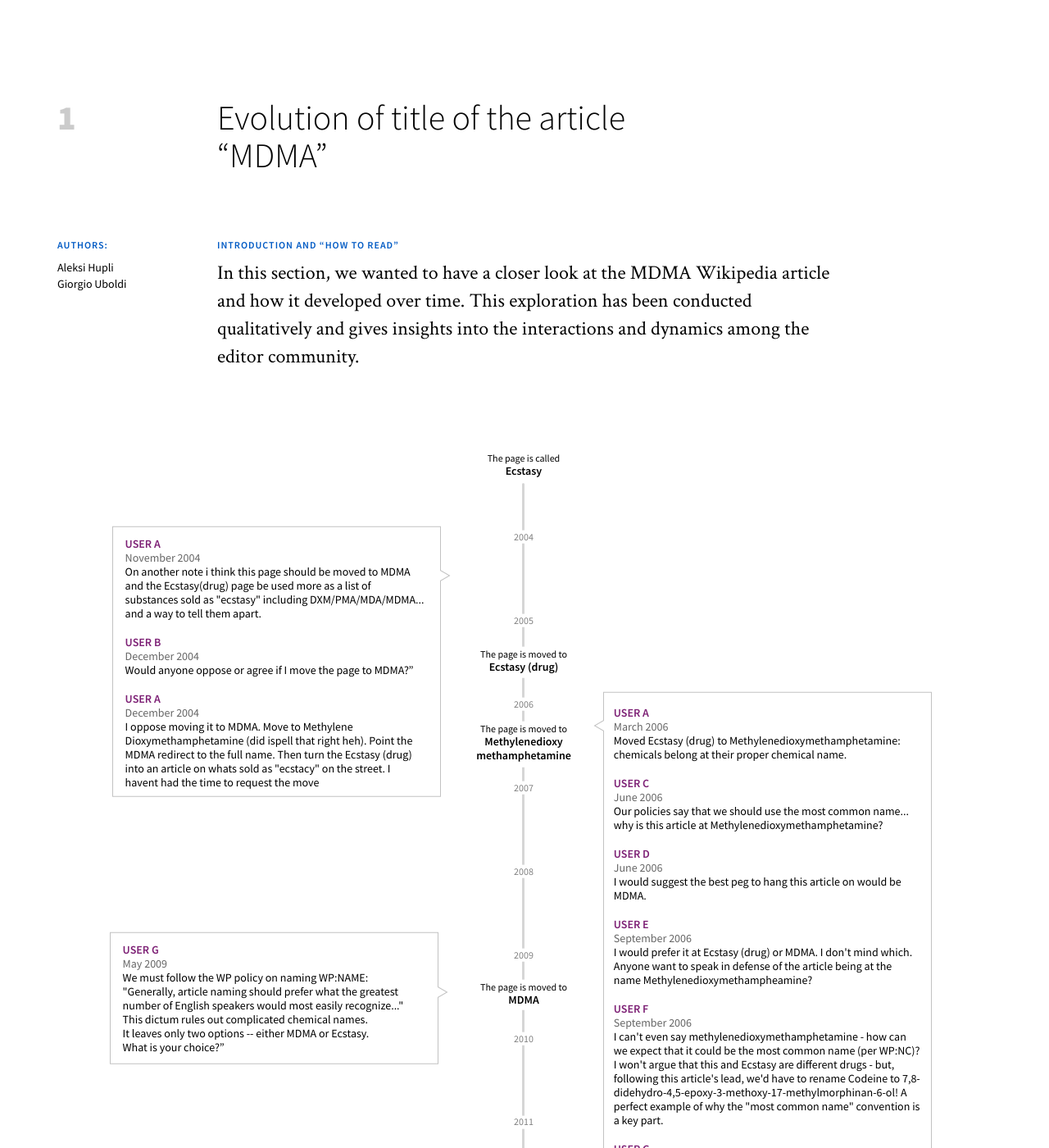
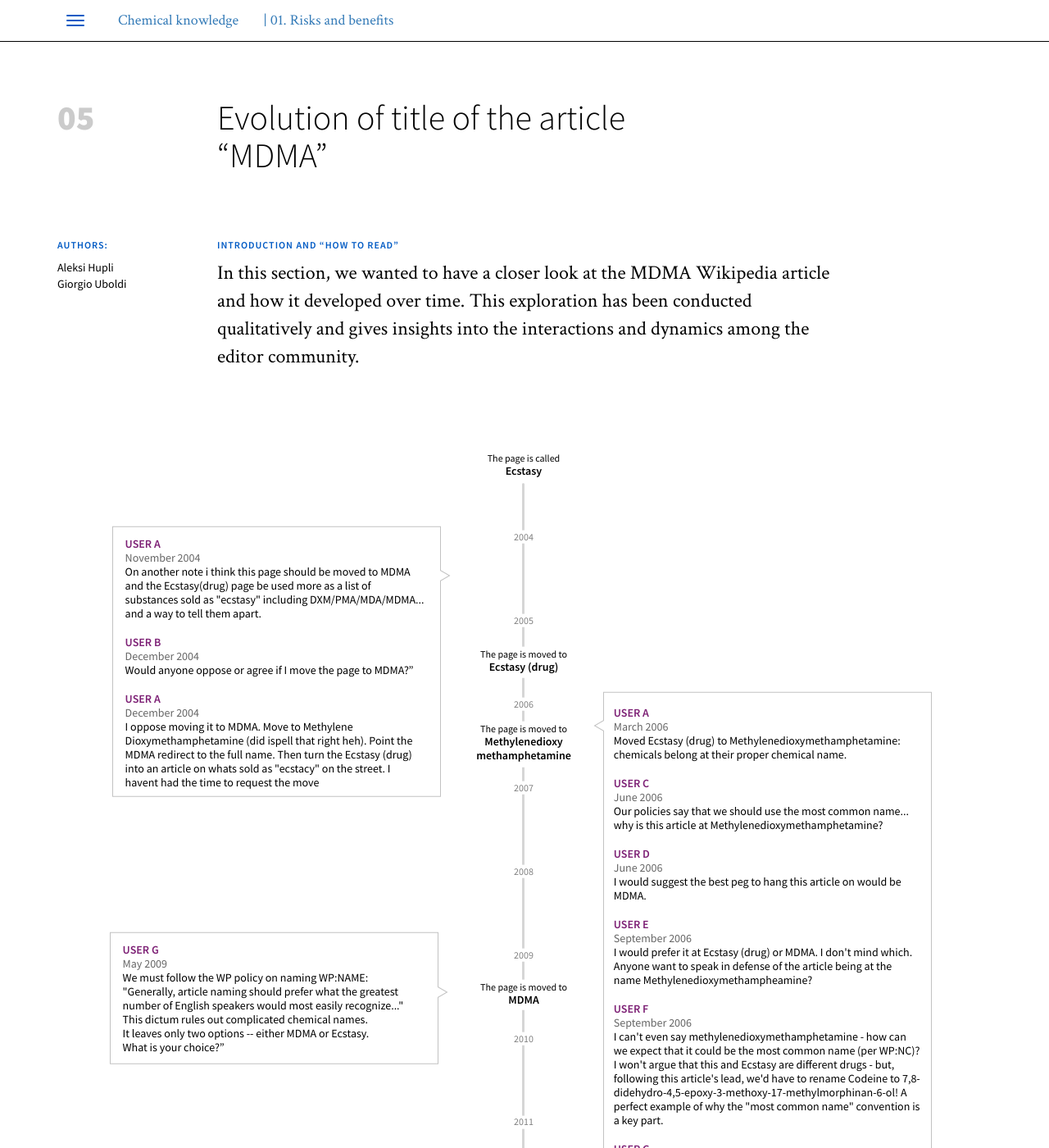
Before and after one commit to calibro/chemical-wiki, a Jekyll site: the page built from _explorations/2016-09-30-evolution-of-title-of-the-article-mdma.md, in a window 1280 px wide and 1400 px high. Shown: the whole window at 82% size. Built offline with Jekyll 4.4.1, drawn with Linux system fonts in a browser that asks for light colours; some of the changed text lies outside the part shown.

Commit message:
added header

```diff
--- a/_includes/header.html
+++ b/_includes/header.html
@@ -1,22 +1,70 @@
-<nav class="navbar navbar-default navbar-fixed-top">
+<div id="chemicalHeader">
   <div class="container">
-        <div class="navbar-header">
-          <button type="button" class="navbar-toggle collapsed" data-toggle="collapse" data-target="#navbar" aria-expanded="false" aria-controls="navbar">
+    <div class="row">
+      <div class="col-md-12">
+        <button type="button" class="navbar-toggle chemical-toggle">
           <span class="sr-only">Toggle navigation</span>
           <span class="icon-bar"></span>
           <span class="icon-bar"></span>
           <span class="icon-bar"></span>
         </button>
-          <a class="navbar-brand" href="{{'/' | prepend: site.baseurl }}">{{site.title}}</a>
+        <a class="navbar-brand" href="{{site.baseurl}}/">{{site.title}}</a>
+        {% if page.id == 'medical' or page.category == 'medical' %}
+          {% for cover in site.pages %}
+            {% if cover.id == 'medical'%}
+              <a class="navbar-brand subcategory" href="{{cover.url | prepend: site.baseurl}}">| 01. Risks and benefits</a>
+            {% endif%}
+          {% endfor%}
+        {% elsif page.id == 'designer' or page.category == 'designer' %}
+          {% for cover in site.pages %}
+            {% if cover.id == 'designer'%}
+              <a class="navbar-brand subcategory" href="{{cover.url | prepend: site.baseurl}}">| 02. Designer drugs</a>
+            {% endif%}
+          {% endfor%}
+        {% else %}
+          Other Page
+        {% endif %}
+        </a>
       </div>
-        <div id="navbar" class="navbar-collapse collapse">
-          <ul class="nav navbar-nav">
-            {% for item in site.pages %}
-              {% if item.title%}
-                <li class="{% if item.url == page.url %} active {% endif %}"><a href="{{item.url | prepend: site.baseurl}}">{{item.title}}</a></li>
-              {% endif %}
-            {% endfor %}
-          </ul>
-        </div><!--/.nav-collapse -->
     </div>
-    </nav>
+  </div>
+</div>
+<div id="chemicalHeaderCollapse">
+  <div class="container">
+    <div class="row">
+      <div class="col-md-4">
+        <a href="{{site.baseurl}}/">
+          Intro
+        </a>
+      </div>
+      <div class="col-md-4">
+        {% for cover in site.pages %}
+          {% if cover.id == 'medical'%}
+            <a href="{{cover.url | prepend: site.baseurl}}">
+              <p>
+                01. Risks and benefits
+              </p>
+              <p>
+                {{cover.rq}}
+              </p>
+            </a>
+          {% endif%}
+        {% endfor%}
+      </div>
+      <div class="col-md-4">
+        {% for cover in site.pages %}
+          {% if cover.id == 'designer'%}
+            <a href="{{cover.url | prepend: site.baseurl}}">
+              <p>
+                02. Designer drugs
+              </p>
+              <p>
+                {{cover.rq}}
+              </p>
+            </a>
+          {% endif%}
+        {% endfor%}
+      </div>
+    </div>
+  </div>
+</div>
--- a/_layouts/exploration.html
+++ b/_layouts/exploration.html
@@ -1,10 +1,18 @@
 ---
 layout: default
 ---
+
+{% include header.html %}
+
 <div class="container">
   <div class="row viz-header">
     <div class="col-md-2">
-      <h2>1</h2>
+        {% assign explorations = site.explorations | where: "category", page.category %}
+        {% for exploration in explorations %}
+          {% if exploration.url == page.url %}
+              <h2>{{ forloop.index | prepend: '0'}}</h2>
+          {% endif %}
+        {% endfor %}
     </div>
     <div class="col-md-6">
       <h1>{{ page.title }}</h1>
--- a/_layouts/page-explorations.html
+++ b/_layouts/page-explorations.html
@@ -1,9 +1,9 @@
 ---
 layout: default
 ---
-{% comment %}
-  {% include header.html %}
-{% endcomment %}
+
+{% include header.html %}
+
 <div class="pageExHeader">
   <div class="container">
     <div class="row">
--- a/css/main.css
+++ b/css/main.css
@@ -66,6 +66,44 @@ ul {
   font-size: 14px!important;
   color: #000000;
   letter-spacing: 0;
+}
+
+/*header*/
+
+#chemicalHeader{
+  position: fixed;
+  top: 0px;
+  min-height: 50px;
+  background-color: white;
+  width: 100%;
+  border-bottom: 1px solid black;
+  z-index: 9999;
+}
+
+.navbar-toggle.chemical-toggle{
+  display: block;
+  float: left;
+}
+
+.navbar-toggle.chemical-toggle .icon-bar {
+  background-color: #005AC4;
+}
+
+#chemicalHeaderCollapse{
+  position: fixed;
+  top: 0px;
+  min-height: 50px;
+  background-color: #4990E2;
+  width: 100%;
+  border-bottom: 1px solid white;
+  z-index: 9998;
+  margin-top: 50px;
+  transform: translate(0,-100%);
+  transition: transform 1s;
+}
+
+#chemicalHeaderCollapse.open{
+    transform: translate(0,0);
 }
 
 /*Viz page layout*/
--- a/js/chemical-wiki.js
+++ b/js/chemical-wiki.js
@@ -0,0 +1,7 @@
+$( document ).ready(function() {
+
+    $('.navbar-toggle.chemical-toggle').on('click', function(){
+      $('#chemicalHeaderCollapse').toggleClass("open")
+    })
+
+});
```
Also changed, not shown: _layouts/exploration-network.html (+9 -1 lines). Lines whose indentation alone changed are shown as unchanged.
